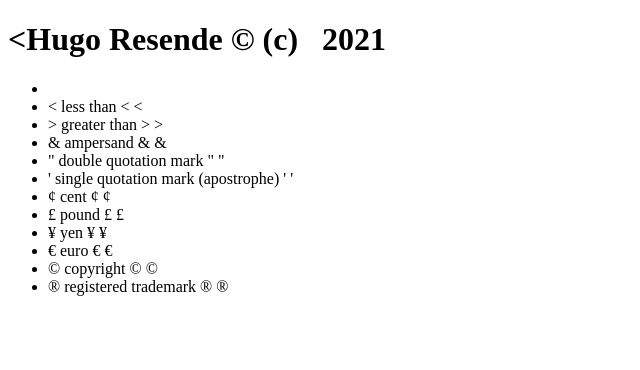
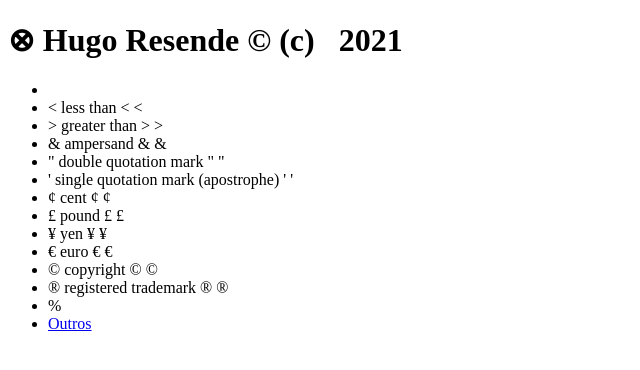
Before and after one commit to hugoresende27/HTML_CSS_Modulo_0793, a plain HTML site: page HTML Entities/index.html in a window 1280 px wide. Shown: the whole page, without its empty margins (0-640 px from the left). Drawn offline with Linux system fonts and the light colour scheme.

Commit message:
Update index.html

```diff
--- a/HTML Entities/index.html
+++ b/HTML Entities/index.html
@@ -8,7 +8,7 @@
 </head>
 <body>
 
-    <h1>&lt;Hugo Resende &copy; (c) &nbsp; 2021</h1>
+    <h1>&otimes; Hugo Resende &copy; (c) &nbsp; 2021</h1>
     <ul>
         <li>&nbsp;	&#160;	</li>
         <li> <	less than	&lt;	&#60;	</li>
@@ -22,6 +22,8 @@
         <li> €	euro	&euro;	&#8364;	</li>
         <li> ©	copyright	&copy;	&#169;	</li>
         <li> ®	registered trademark	&reg;	&#174;</li>
+        <li> &percnt;</li>
+        <li><a href="https://dev.w3.org/html5/html-author/charref" target="_blank">Outros</a></li>
 
     </ul>
 
```
